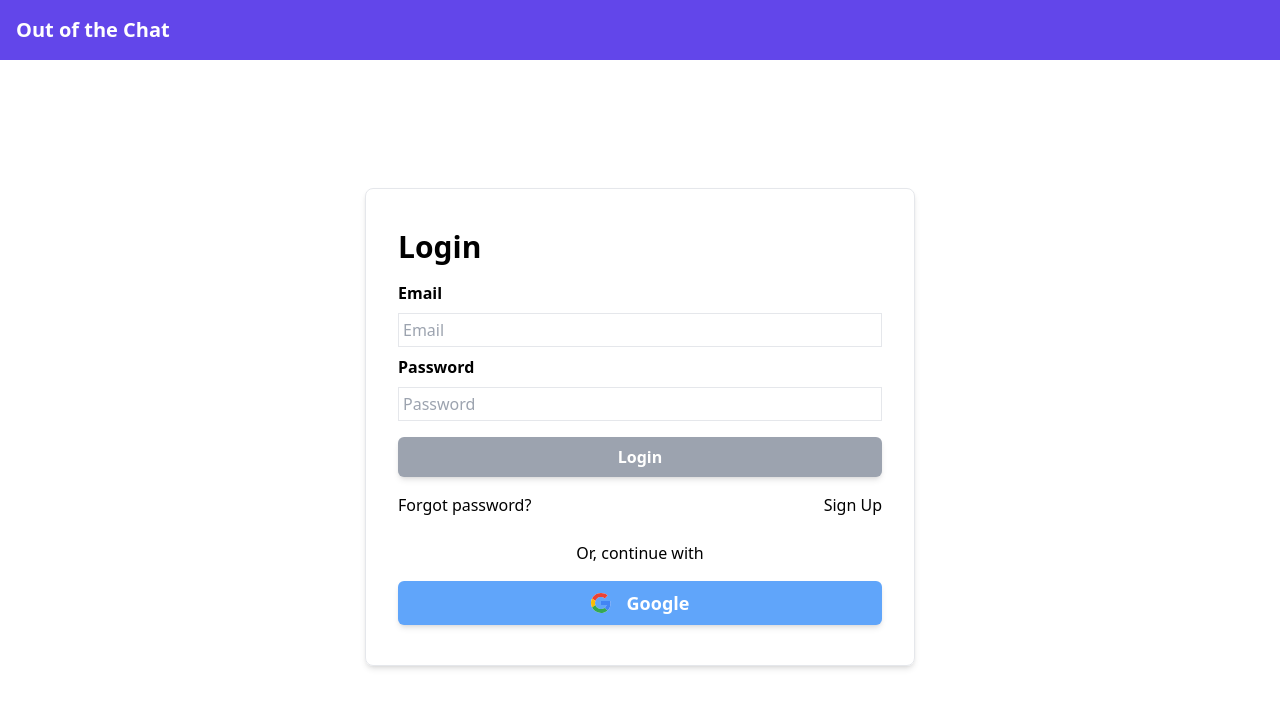
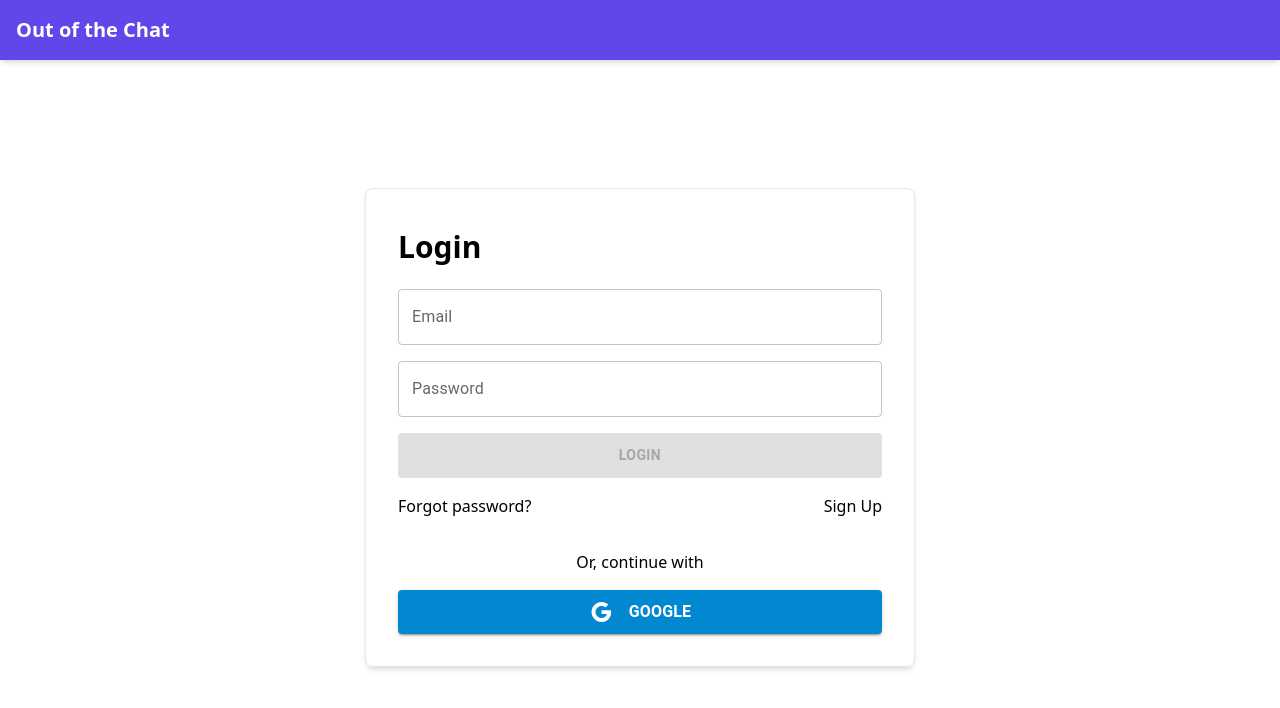
Before and after one commit to squach28/out-of-the-chat, a React (Vite) app in the folder frontend/: page /login in a window 1280 px wide. Shown: the top 708 px of the page. Built offline with nearby package versions, Linux system fonts and the light colour scheme; no server answers.

Commit message:
updated LoginForm with mui components

```diff
--- a/frontend/package.json
+++ b/frontend/package.json
@@ -10,6 +10,10 @@
     "preview": "vite preview"
   },
   "dependencies": {
+    "@emotion/react": "^11.11.4",
+    "@emotion/styled": "^11.11.0",
+    "@mui/icons-material": "^5.15.11",
+    "@mui/material": "^5.15.11",
     "autoprefixer": "^10.4.17",
     "firebase": "^10.8.0",
     "postcss": "^8.4.35",
--- a/frontend/src/components/LoginForm.tsx
+++ b/frontend/src/components/LoginForm.tsx
@@ -4,7 +4,8 @@ import validator from "validator"
 import { getAuth, signInWithEmailAndPassword, GoogleAuthProvider, signInWithPopup } from "firebase/auth"
 import { useNavigate } from "react-router-dom"
 import { Link } from "react-router-dom"
-import googleIcon from '../assets/icons/google-icon.svg'
+import { Box, Button, TextField, Typography } from "@mui/material"
+import GoogleIcon from '@mui/icons-material/Google'
 
 
 const LoginForm = () => {
@@ -19,7 +20,6 @@ const LoginForm = () => {
         }
 
     })
-    const [error, setError] = useState<string>('')
     const [loading, setLoading] = useState<boolean>(false)
     const auth = getAuth()
     const navigate = useNavigate()
@@ -38,7 +38,7 @@ const LoginForm = () => {
         })
     }
 
-    const onInputBlur = (e: React.ChangeEvent<HTMLInputElement>) => {
+    const onInputBlur = (e: React.ChangeEvent<HTMLInputElement | HTMLTextAreaElement | undefined>) => {
         const inputName = e.target.name
         const inputValue = e.target.value
         if(validator.isEmpty(inputValue)) {
@@ -93,19 +93,34 @@ const LoginForm = () => {
     const onLoginClick = async (e: React.MouseEvent<HTMLButtonElement>) => {
         e.preventDefault()
         setLoading(true)
-        setError('')
         try {
             if(validateLogin(loginCredential)) {
                 const verified = await isUserVerified(loginCredential.data.email)
                 if(verified) {
                     const user = await login(loginCredential)
                     if(user === null) {
-                        setError('Password was incorrect')
+                        setLoginCredential(prev => {
+                            return {
+                                ...prev,
+                                errors: {
+                                    ...prev.errors,
+                                    password: 'Password is incorrect'
+                                }
+                            }
+                        })
                     } else {
                         navigate('/', { replace: true })
                     }
                 } else {
-                   setError('Email is not verified, check your email for a verification link.')
+                    setLoginCredential(prev => {
+                        return {
+                            ...prev,
+                            errors: {
+                                ...prev.errors,
+                                email: 'Email is not verified, check your email for a verification link.'
+                            }
+                        }
+                    })
                 }
 
             }
@@ -135,29 +150,62 @@ const LoginForm = () => {
     }
 
     return (
-        <form className="flex flex-1 flex-col p-4 gap-2 mt-8 md:min-w-[550px] md:p-8 md:mx-auto md:shadow-md md:rounded-lg md:border">
+        <form className="flex flex-1 flex-col p-4 gap-4 mt-8 md:min-w-[550px] md:p-8 md:mx-auto md:shadow-md md:rounded-lg md:border">
             <h1 className="text-3xl font-bold my-2">Login</h1>
-            <div className="flex flex-row gap-3">
-                <label htmlFor="email" className="font-bold">Email</label>
-                {loginCredential.errors.email !== '' ? <p className={`text-red-400 font-bold`}>{loginCredential.errors.email}</p> : null}
-            </div>
-            <input id="email" name="email" className={`border p-1 ${loginCredential.errors.email === '' ? 'border-gray-200' : 'border-red-400'}`} type="email" onBlur={onInputBlur} onChange={onInputChange} placeholder="Email" />
-            <div className="flex flex-row gap-3">
-                <label htmlFor="password" className="font-bold">Password</label>
-                {loginCredential.errors.password !== '' ? <p className="text-red-400 font-bold">{loginCredential.errors.password}</p> : null}
-            </div>
-            <input id="password" name="password" className={`border p-1 ${loginCredential.errors.password === '' ? 'border-gray-200' : 'border-red-400'}`} type="password" onBlur={onInputBlur} onChange={onInputChange} placeholder="Password"/>
-            {error ? <p className="text-red-400">{error}</p> : null}
-            <button className={`font-bold rounded-md shadow-md px-1 py-2 my-2 text-button-text-light ${!validateLogin(loginCredential) ? 'bg-gray-400' : 'bg-button-light'}`} disabled={loading || !validateLogin(loginCredential)} onClick={onLoginClick}>{loading ? 'Loading...' : 'Login'}</button>
+            <TextField
+                id="email"
+                name="email"
+                type="email"
+                variant="outlined"
+                label="Email"
+                onChange={onInputChange}
+                onBlur={onInputBlur}
+                error={loginCredential.errors.email !== ''}
+                helperText={loginCredential.errors.email}
+            />
+            <TextField
+                id="password"
+                name="password"
+                type="password"
+                variant="outlined"
+                label="Password"
+                onChange={onInputChange}
+                onBlur={onInputBlur}
+                error={loginCredential.errors.password !== ''}
+                helperText={loginCredential.errors.password}
+            />
+            <Button
+                variant="contained"
+                color='primary'
+                disabled={loading || !validateLogin(loginCredential)}
+                onClick={onLoginClick}
+                sx={{ p: 1.25, fontWeight: "bold" }}
+            >
+                {loading ? 'Loading...' : 'Login'}
+            </Button>
             <div className="flex justify-between">
                 <Link to="/forgotPassword" className="text-end">Forgot password?</Link>
                 <Link to="/signup" replace={true} className="">Sign Up</Link>
             </div>
             <p className="text-center mt-4">Or, continue with</p>
-            <button className="flex justify-center items-center gap-4 bg-blue-400 text-lg rounded-md shadow-md px-1 py-2 my-2" onClick={onGoogleLoginClick}>
-                <img src={googleIcon} alt="" />
-                <p className="text-white font-bold">Google</p>
-            </button>
+            <Button
+                variant="contained"
+                color="info"
+                onClick={onGoogleLoginClick}
+            >
+                <Box
+                    sx={{ display: "flex", justifyContent: "center", alignItems: "center", gap: 2, p: 0.5 }}
+                >
+                    <GoogleIcon />
+                    <Typography
+                        variant="body1"
+                        component="p"
+                        sx={{ fontWeight: "bold"}}
+                    >
+                        Google
+                    </Typography>
+                </Box>
+            </Button>
         </form>
     )
 }
--- a/frontend/src/components/Navbar.tsx
+++ b/frontend/src/components/Navbar.tsx
@@ -63,7 +63,7 @@ const Navbar = () => {
     }
 
     return (
-        <nav className="w-full bg-navbar-light text-navbar-text-light p-4 relative">
+        <nav className="w-full bg-navbar-light text-navbar-text-light p-4 relative shadow-md">
             <ul className="flex justify-between relative">
                 <li className="font-bold text-xl"><Link to="/">Out of the Chat</Link></li>
                 <div className="flex gap-4">
--- a/frontend/src/pages/Root.tsx
+++ b/frontend/src/pages/Root.tsx
@@ -1,12 +1,24 @@
 import { Outlet } from "react-router-dom"
 import Navbar from "../components/Navbar"
+import { ThemeProvider } from "@emotion/react"
+import { createTheme } from "@mui/material"
 
 const Root = () => {
+  const theme = createTheme({
+    palette: {
+      primary: {
+        main: '#6246ea'
+      },
+    }
+  })
+
   return (
-    <div className="w-full min-h-screen relative">
-        <Navbar />
-        <Outlet />
-    </div>
+    <ThemeProvider theme={theme}>
+      <div className="w-full min-h-screen relative">
+          <Navbar />
+          <Outlet />
+      </div>
+    </ThemeProvider>
   )
 }
 
```
Also changed, not shown: 1 other file (tests, documents, lock files or other folders).
